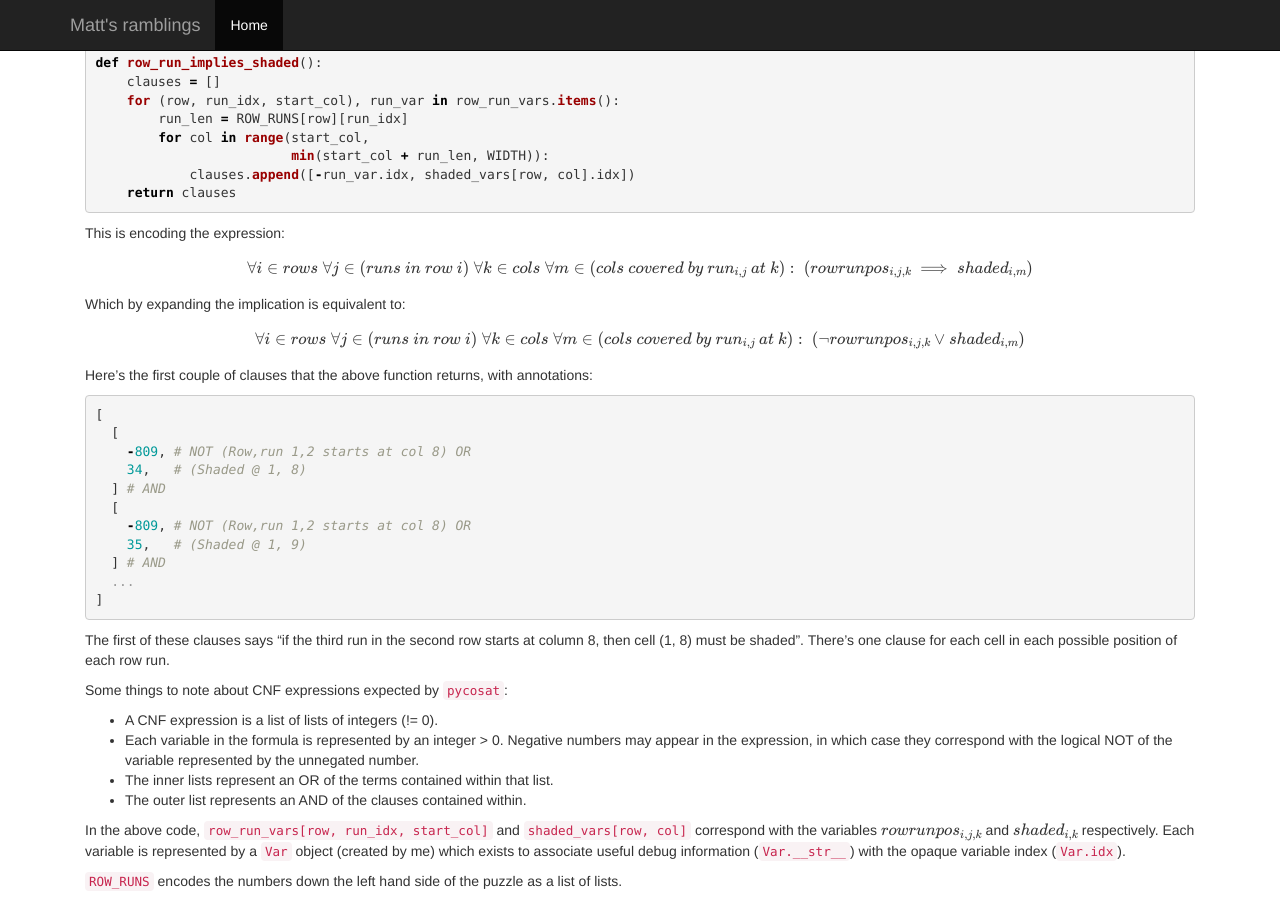
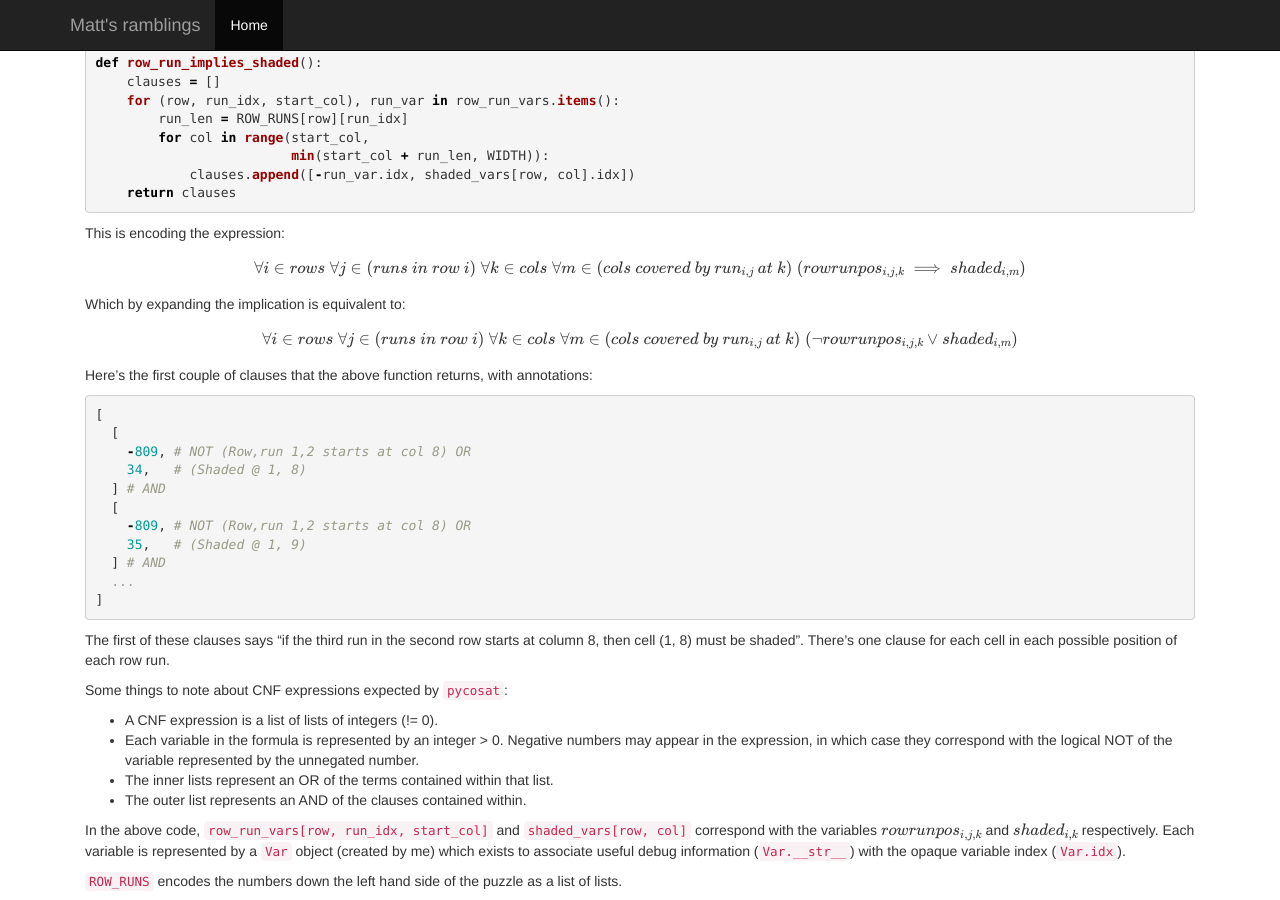
Before and after one commit to matthewearl/matthewearl.github.io, a Jekyll site: the page built from _posts/2015-12-10-gchq-xmas-card.md, in a window 1280 px wide and 900 px high, scrolled down 1967 px. Built offline with Jekyll 4.4.1, drawn with Linux system fonts in a browser that asks for light colours; nearby versions of some CDN libraries; formulas are drawn with MathJax 3.

Commit message:
Remove colon from previous commit

```diff
--- a/_posts/2015-12-10-gchq-xmas-card.md
+++ b/_posts/2015-12-10-gchq-xmas-card.md
@@ -159,13 +159,15 @@ def row_run_implies_shaded():
 This is encoding the expression:
 
 $$\forall i \in rows \; \forall j \in (runs\ in\ row\ i) \;
-\forall k \in cols \; \forall m \in (cols\ covered\ by\ run_{i,j}\ at\ k): \;
+\forall k \in cols \;
+\forall m \in (cols\ covered\ by\ run_{i,j}\ at\ k) \;
 (rowrunpos_{i,j,k} \implies shaded_{i,m})$$
 
 Which by expanding the implication is equivalent to:
 
 $$\forall i \in rows \; \forall j \in (runs\ in\ row\ i) \;
-\forall k \in cols \; \forall m \in (cols\ covered\ by\ run_{i,j}\ at\ k): \;
+\forall k \in cols \;
+\forall m \in (cols\ covered\ by\ run_{i,j}\ at\ k) \;
 (\neg rowrunpos_{i,j,k} \vee shaded_{i,m})$$
 
 Here's the first couple of clauses that the above function returns, with
```
